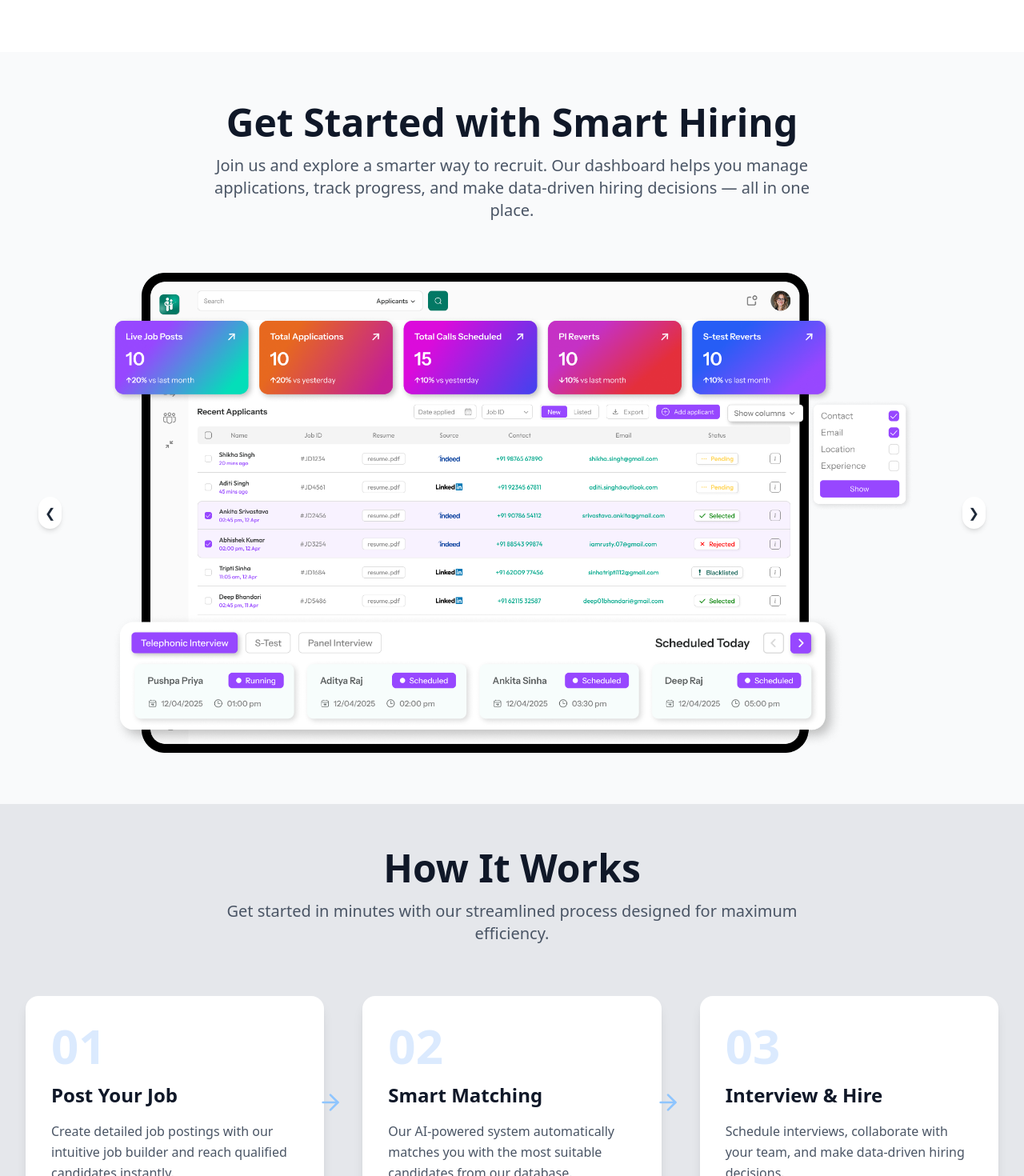
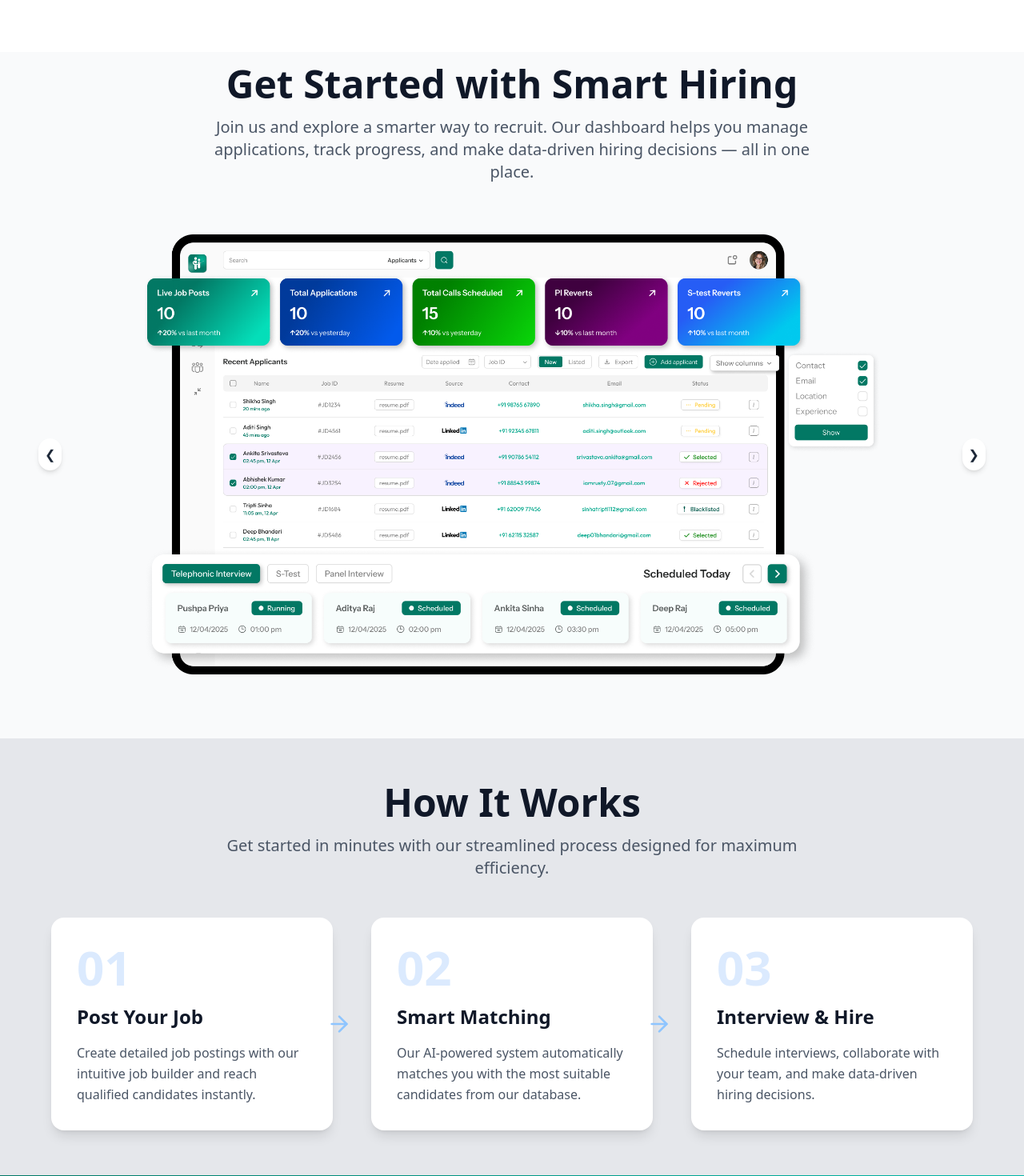
Before and after one commit to muskansrivastava0305/Truss-HireMate, a React (Vite) app: page / in a window 1280 px wide. Shown: the part 1480-2950 px from the top of the page at 80% size. Built offline with nearby package versions, Linux system fonts and the light colour scheme.

Commit message:
TrussHireMate

```diff
--- a/src/Pages/Feature.jsx
+++ b/src/Pages/Feature.jsx
@@ -154,10 +154,10 @@ const Feature = () => {
       <section
         id="how-it-works"
         ref={howItWorksRef}
-        className="py-8 sm:py-16 bg-gray-50"
+        className=" bg-gray-50"
         data-animate
       >
-        <div className="max-w-7xl mx-auto px-4 sm:px-6 lg:px-8">
+        <div className="max-w-7xl mx-auto px-4 py-4 sm:px-6 lg:px-8">
           <div className="text-center space-y-4 mb-8 sm:mb-16">
             <h2 className="text-4xl md:text-5xl font-bold text-gray-900">
               Get Started with Smart Hiring
@@ -169,7 +169,7 @@ const Feature = () => {
             </p>
           </div>
 
-          <div className="relative flex justify-center items-center h-[350px] sm:h-[600px] mb-8 sm:mb-16">
+          <div className="relative flex justify-center items-center h-[350px] sm:h-[550px] mb-8 sm:mb-16">
             {/* Carousel Image */}
             <img
               src={images[currentIndex]}
@@ -195,8 +195,8 @@ const Feature = () => {
           </div>
         </div>
 
-        <div className="max-w-auto mx-auto px-4 sm:px-6 lg:px-8 bg-gray-200 py-14">
-          <div className="text-center space-y-4 mb-12 sm:mb-16">
+        <div className="max-w-auto mx-auto px-4 sm:px-6 lg:px-16 bg-gray-200 py-14">
+          <div className="text-center space-y-4 mb-12 sm:mb-">
             <h2 className="text-4xl md:text-5xl font-bold text-gray-900">
               How It Works
             </h2>
@@ -238,7 +238,7 @@ const Feature = () => {
       </section>
 
       {/* interview images*/}
-      <section className="py-20 sm:py-2 bg-gradient-to-br from-[#027864] via-teal-500 to-[#027864]">
+      <section className=" sm:py-2 bg-gradient-to-br from-[#027864] via-teal-500 to-[#027864]">
         <div className="max-w-7xl mx-auto px-4 sm:px-6 lg:px-8 h-full">
           <div className="text-center space-y-4 sm:mb-12">
             <h2 className="text-3xl md:text-5xl font-semibold text-white">
@@ -251,7 +251,7 @@ const Feature = () => {
               demo today!
             </p>
           </div>
-          <div className="flex mt-16 h-full">
+          {/* <div className="flex mt-16 h-full">
             <div className=" flex flex-col sm:flex-row h-[500px] w-[700px]  mb-24 sm:mb-2 sm:mt-12 gap-4 sm:gap-12">
               <img
                 src="/Frame2.png"
@@ -267,7 +267,7 @@ const Feature = () => {
                 className="max-w-full h-[300px] sm:h-[500px] w-[400px] sm:w-[500px] transform transition-transform duration-500 hover:scale-105 "
               />
             </div>
-          </div>
+          </div> */}
         </div>
       </section>
 
@@ -294,7 +294,7 @@ const Feature = () => {
 
       {/*Interview process*/}
       <section className="flex flex-col sm:flex-row w-full py-20 bg-gray-50">
-        <div className="max-w-7xl mx-auto px-4 sm:px-6 lg:px-8 sm:w-1/2">
+        <div className="max-w-7xl mx-auto px-4 sm:px-6 lg:px-16 sm:w-1/2">
           <div className=" flex flex-col sm:flex-col gap-4 space-y-4 mb-12 sm:mb-16">
             <h2 className="text-4xl md:text-5xl font-bold text-gray-900">
               Streamlined Interview Process
@@ -314,8 +314,8 @@ const Feature = () => {
             </h1>
           </div>
         </div>
-        <div className="max-w-7xl mx-auto px-4 sm:px-6 lg:px-8 sm:w-1/2 h-auto">
-          <img src="/interview.png" alt="Interview Process" className="w-full sm:h-[450px] h-[250px]" />
+        <div className="max-w-7xl mx-auto px-4 sm:px-6 lg:px-16 sm:w-1/2 h-auto">
+          <img src="/interview.png" alt="Interview Process" className="w-full sm:h-[400px] h-[250px]" />
         </div>
       </section>
     </div>
--- a/src/Pages/Testimonial.jsx
+++ b/src/Pages/Testimonial.jsx
@@ -29,7 +29,7 @@ const testimonials = [
 
 export default function TestimonialSlider() {
   return (
-    <section className="bg-white py-20 px-4">
+    <section className="bg-white py-20 px-4 sm:px-16">
       <div className="max-w-6xl mx-auto text-center mb-10">
         <h2 className="text-3xl font-bold text-gray-800">
           What Our Users Are Saying
```
Also changed, not shown: public/dashbord1.png, public/dashbord2.png.
